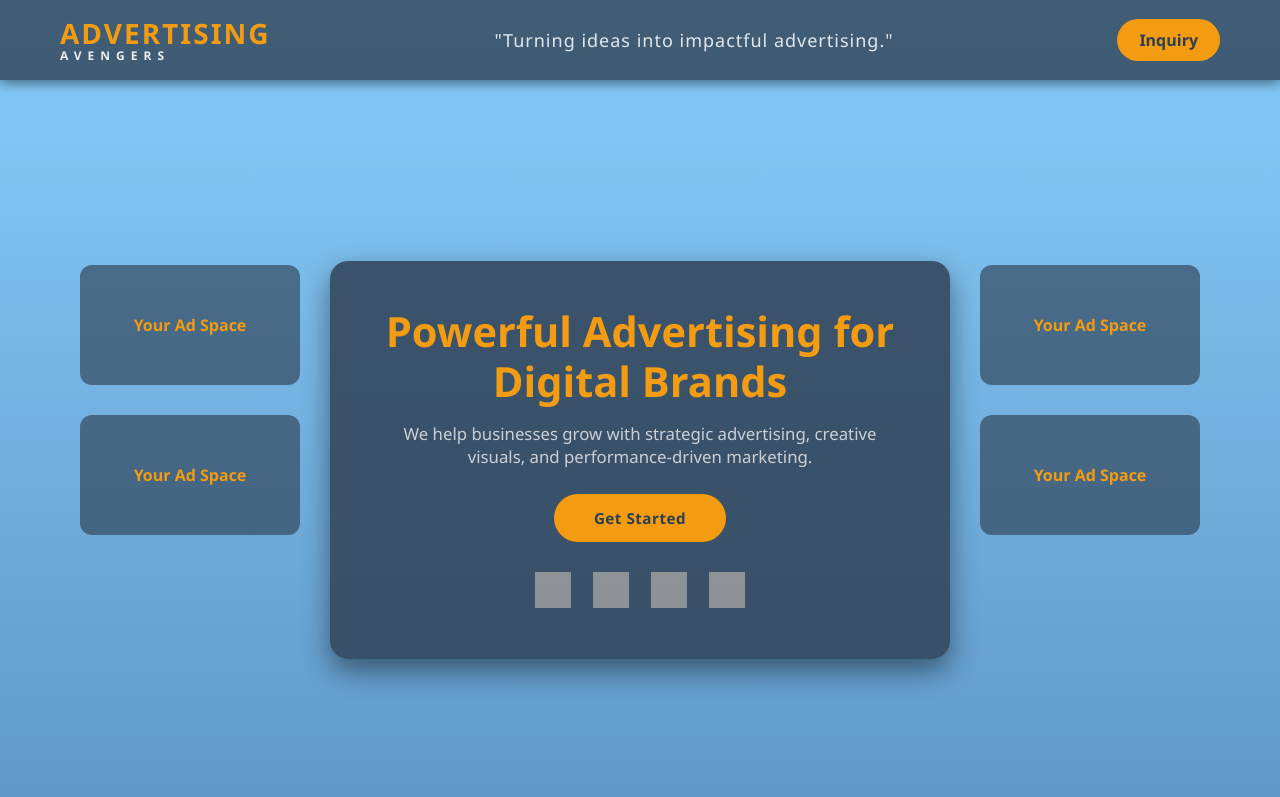
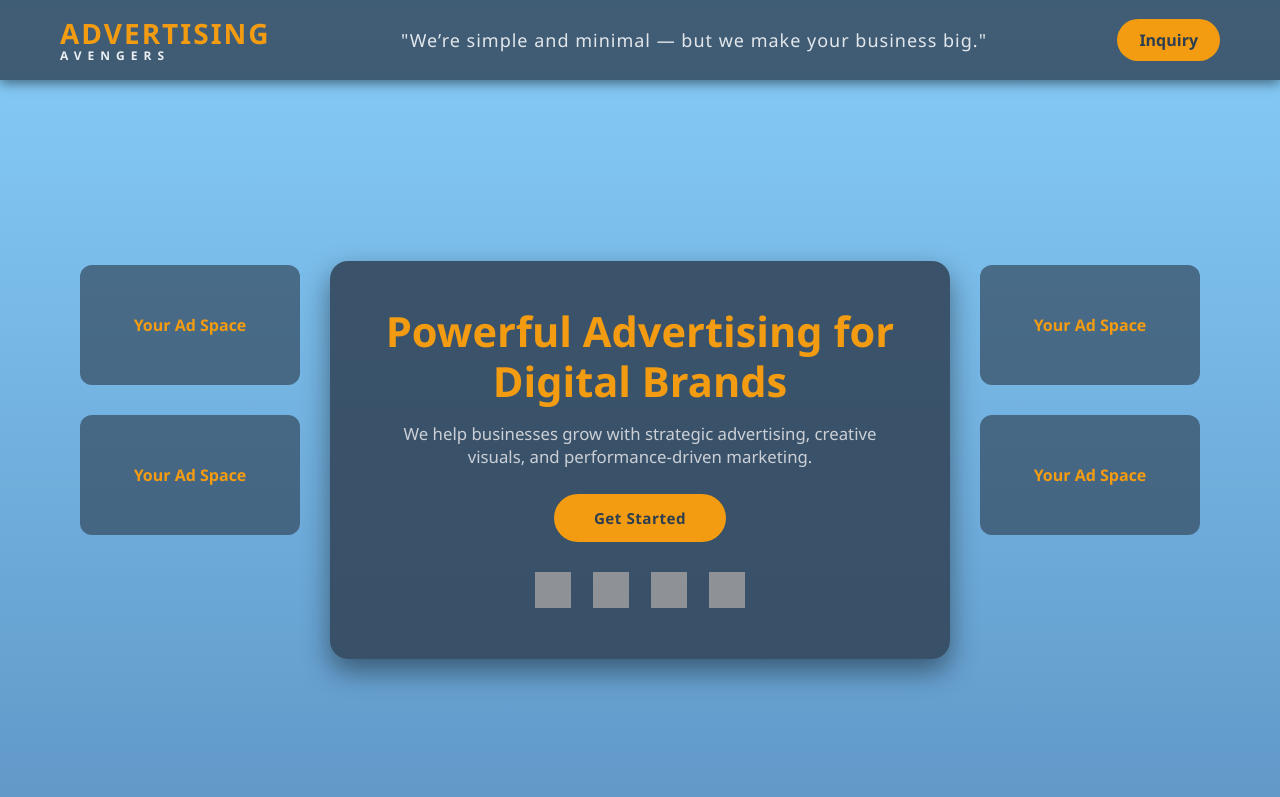
Before and after one commit to AdvertisingAvengers/advertising-avengers, a plain HTML site: page index.html in a window 1280 px wide. Shown: the top 797 px of the page. Drawn offline with Linux system fonts and the light colour scheme; grey boxes are pictures that could not be loaded.

Commit message:
Update index.html

```diff
--- a/index.html
+++ b/index.html
@@ -14,7 +14,7 @@
   </div>
 
   <div class="nav-quote">
-    "Turning ideas into impactful advertising."
+    "We’re simple and minimal — but we make your business big."
   </div>
 
   <a href="jforms.html" class="nav-btn gold-hover">Inquiry</a>
```
